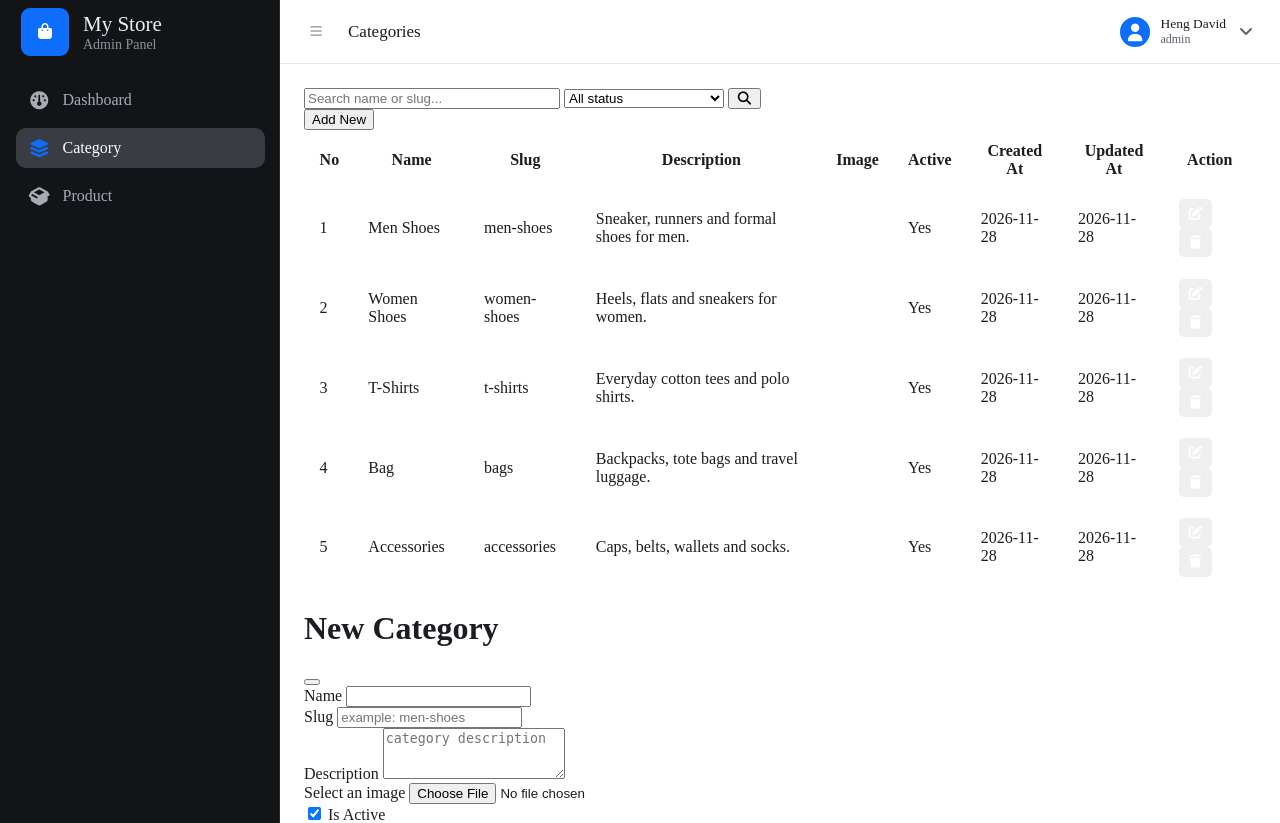
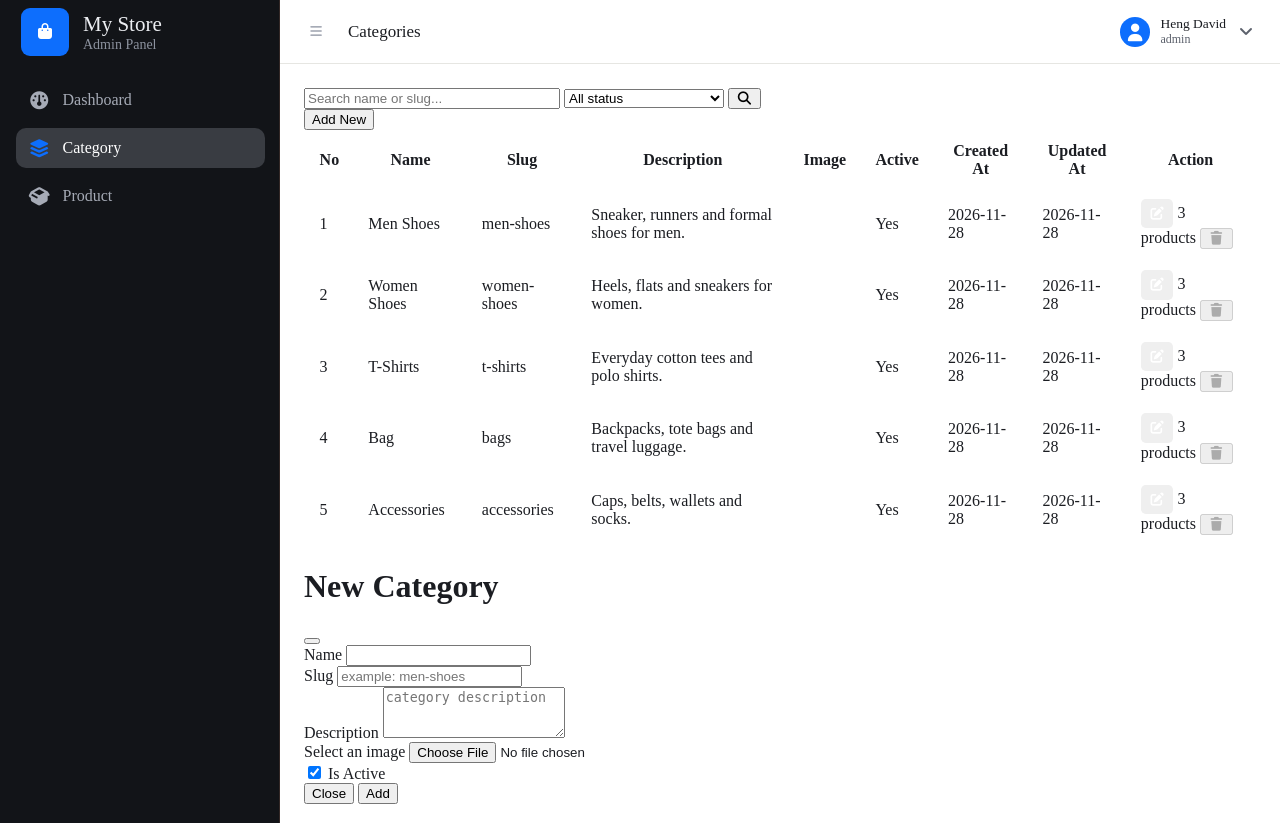
Before and after one commit to hengdavid129-prog/e19-online-store-project, a Laravel app: page /admin/category in a window 1280 px wide. Shown: the top 823 px of the page. Run offline with Laravel 12, Linux system fonts and the light colour scheme; a user stored in the database is signed in; data comes from the database, SQL or seed files in the repository; style sheets or scripts are compiled from the project's sources; some libraries are stand-ins or nearby versions.

Commit message:
Add prevent delete category that have product

```diff
--- a/app/Http/Controllers/CategoryController.php
+++ b/app/Http/Controllers/CategoryController.php
@@ -15,6 +15,7 @@ class CategoryController extends Controller
         $status = $request->input('status');
 
         $categories = Category::query()
+            ->withCount('products')
             ->when($search !== '', function ($query) use ($search) {
                 $term = '%' . addcslashes($search, '%_\\') . '%';
 
@@ -75,6 +76,9 @@ class CategoryController extends Controller
     }
 
     public function destroy(Category $category) {
+        if ($category->products()->exists()) {
+            return back()->with('error', 'Cannot delete a category that still has products.');
+        }
         try {
             if ($category->image_path) {
                 Storage::disk('public')->delete($category->image_path);
--- a/resources/views/admin/category/index.blade.php
+++ b/resources/views/admin/category/index.blade.php
@@ -89,9 +89,16 @@
                                 data-image="{{ $category->image_path ? asset('storage/' . $category->image_path) : '' }}">
                                 <i class="fas fa-edit"></i>
                             </button>
-                            <button type="button" class="bg-danger btn-action" data-bs-toggle="modal" data-bs-target="#deleteCategoryModal" data-id="{{ $category->id }}" data-name="{{ $category->name }}">
-                                <i class="fas fa-trash"></i>
-                            </button>
+                            @if ($category->products_count > 0)
+                                <span class="badge text-bg-secondary">{{ $category->products_count }} products</span>
+                                <button class="btn btn-sm btn-outline-danger" disabled>
+                                    <i class="fas fa-trash"></i>
+                                </button>
+                            @else
+                                <button type="button" class="bg-danger btn-action" data-bs-toggle="modal" data-bs-target="#deleteCategoryModal" data-id="{{ $category->id }}" data-name="{{ $category->name }}">
+                                    <i class="fas fa-trash"></i>
+                                </button>
+                            @endif
                         </td>
                     </tr>
                 @empty
```
Also changed, not shown: database/migrations/2026_11_25_164029_create_products_table.php.
